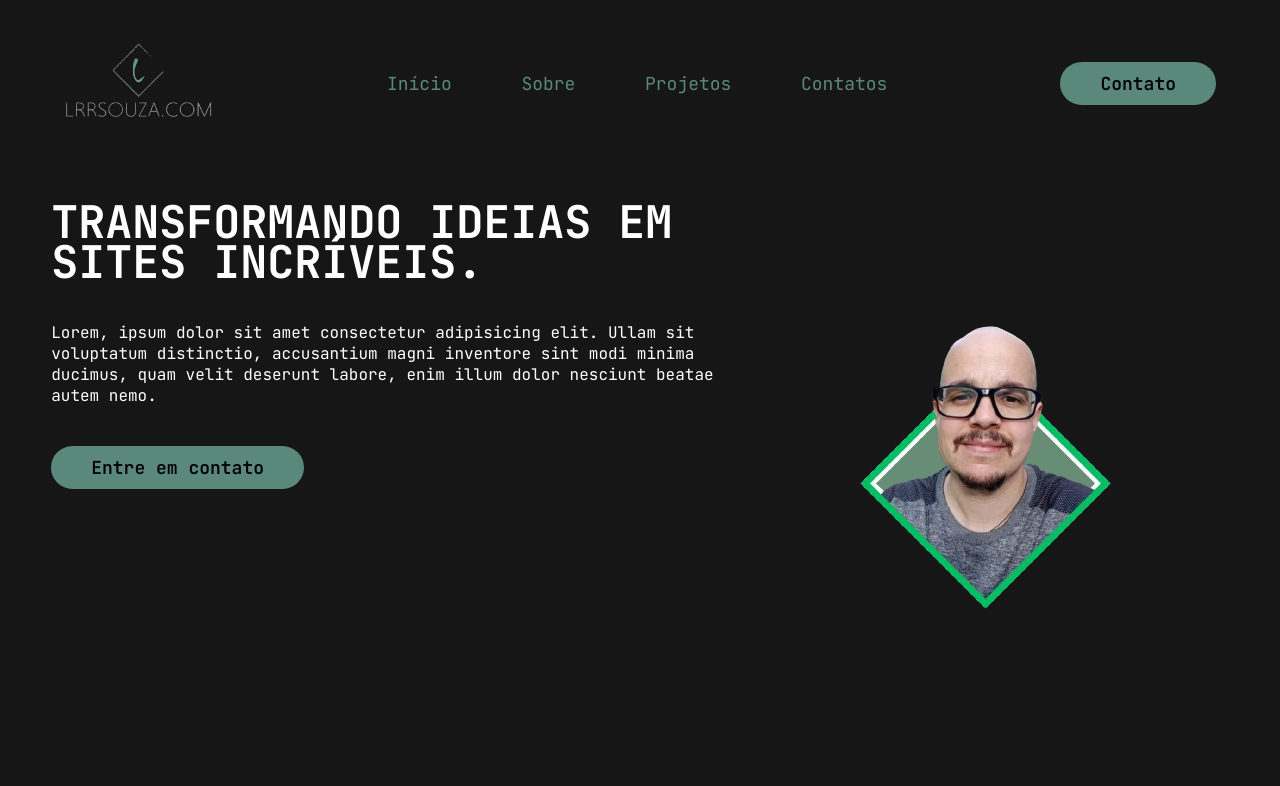
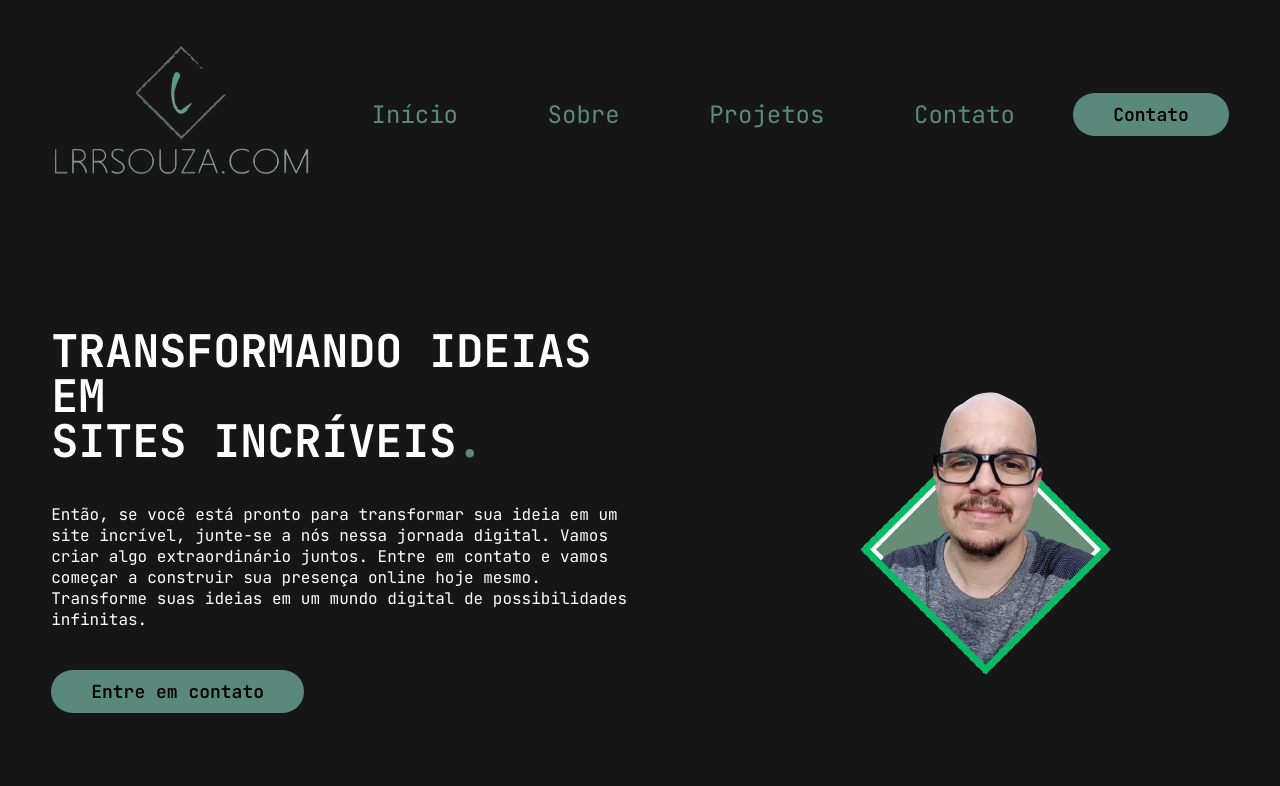
Before and after one commit to Lrrsouza/Lrrsouza, a plain HTML site: page index.html in a window 1280 px wide. Drawn offline with Linux system fonts and the light colour scheme.

Commit message:
Update: personalização

```diff
--- a/index.html
+++ b/index.html
@@ -1,16 +1,14 @@
 <!DOCTYPE html>
 <html lang="pt-br">
-
   <head>
     <meta charset="UTF-8" />
     <meta name="viewport" content="width=device-width, initial-scale=1.0" />
     <!--Google Fontes-->
-  <link rel="preconnect" href="https://fonts.googleapis.com">
-  <link rel="preconnect" href="https://fonts.gstatic.com" crossorigin>
-  <link href="https://fonts.googleapis.com/css2?family=JetBrains+Mono:ital,wght@0,100..800;1,100..800&display=swap"
-    rel="stylesheet">
+      <link
+      href="https://fonts.googleapis.com/css2?family=JetBrains+Mono:ital,wght@0,100..800;1,100..800&display=swap"
+      rel="stylesheet" />
     <!--Fim Google Fontes-->
-  <link rel="stylesheet" href="style.css">
+    <link rel="stylesheet" href="style.css" />
     <title>Lrrsouza.com</title>
   </head>
 
@@ -19,44 +17,48 @@
       <div class="interface">
         <div class="logoPrincipal">
           <a href="#">
-          <img src="/imag/logoPrincipal.png" alt="logoPrincipal">
+            <img src="/imag/logoPrincipal.png" alt="logoPrincipal" />
           </a>
-      </div><!--logoPrincipal-->
+        </div> <!--Fim-logoPrincipal-->
         <nav class="menuDesktop">
           <ul>
             <li><a href="#">Início</a></li>
             <li><a href="#">Sobre</a></li>
             <li><a href="#">Projetos</a></li>
-          <li><a href="#">Contatos</a></li>
+            <li><a href="#">Contato</a></li>
           </ul>
         </nav>
         <div class="lrrsouzaContato">
           <a href="#">
             <button>Contato</button>
           </a>
-      </div> <!--lrrsouzaContato-->
-    </div> <!--interface-->
+        </div> <!--Fim-lrrsouzaContato-->
+      </div> <!--Fim-interface-->
     </header>
     <main>
       <section class="topo-do-site">
         <div class="interface">
           <div class="flex">
             <div class="txt-topo-site">
-            <h1> TRANSFORMANDO IDEIAS EM SITES INCRÍVEIS.</h1>
-            <P> Lorem, ipsum dolor sit amet consectetur adipisicing elit. Ullam sit voluptatum distinctio, accusantium magni inventore sint modi minima ducimus, quam velit deserunt labore, enim illum dolor nesciunt beatae autem nemo.</P>
+              <h1>
+                TRANSFORMANDO IDEIAS EM <br/>
+                SITES INCRÍVEIS<span>.</span>
+              </h1>
+              <p>
+                Então, se você está pronto para transformar sua ideia em um site incrível, junte-se a nós nessa jornada digital. Vamos criar algo extraordinário juntos. Entre em contato e vamos começar a construir sua presença online hoje mesmo. Transforme suas ideias em um mundo digital de possibilidades infinitas.
+              </p>
               <div class="lrrsouzaContato">
                 <a href="#">
                   <button>Entre em contato</button>
                 </a>
-          </div><!--Fim-class-Contato-->
-          </div><!--txt-topo-site-->
+              </div> <!--Fim-class-Contato-->
+            </div> <!--Fim-txt-topo-site-->
             <div class="img-topo-site">
-            <img src="imag/fotoPerfil.png" alt="">
+              <img src="imag/fotoPerfil.png" alt="" />
             </div>
-        </div><!--flex-->
-      </div><!--interface-->
-    </section><!--topo-do-site-->
+          </div> <!--Fim-flex-->
+        </div> <!--Fim-interface-->
+      </section> <!--Fim-topo-do-site-->
     </main>
   </body>
-
 </html>
--- a/style.css
+++ b/style.css
@@ -4,7 +4,6 @@
     margin: 0;
     padding:0;
     box-sizing:border-box;
-
 }
 
 body{
@@ -14,7 +13,7 @@ body{
 }
 
 .interface{
-    max-width:1280px;
+    max-width:1280;
     margin: 0 auto;
 }
 
@@ -25,11 +24,11 @@ body{
 
 /* BlocoEstiloCabeçalho*/
 header{
-    padding: 40px 5%;
+    padding: 40px 4%;
 }
 
 .logoPrincipal img{
-    max-width: 150px;
+    max-width: 400px;
 }
 
 
@@ -59,10 +58,9 @@ header nav ul{
 
 header nav li{
    display: inline-block;
-   padding: 0 30px;
-   font-size: 18px;
+   padding: 0 40px;
+   font-size: 24px;
 }
-
 
 
 .lrrsouzaContato button{
@@ -85,19 +83,23 @@ cursor: pointer;
 /* BlocoEstiloTopo*/
 
 section.topo-do-site{
-    padding: 35px 4%;
+    padding: 40px 4%;
 }
 
-section .topo-do-site .flex{
+section.topo-do-site .flex{
     align-items: center;
     justify-content: center;
-    gap: 95px;
+    gap:90px;
 }
 
 .topo-do-site h1{
     color: #ffffff;
     font-size: 45px;
-    line-height: 40px;
+    line-height: 45px;
+}
+
+.topo-do-site .txt-topo-site h1 span{
+    color:#5a897c;
 }
 
 .topo-do-site .txt-topo-site p{
```
Lines whose indentation alone changed are shown as unchanged.
